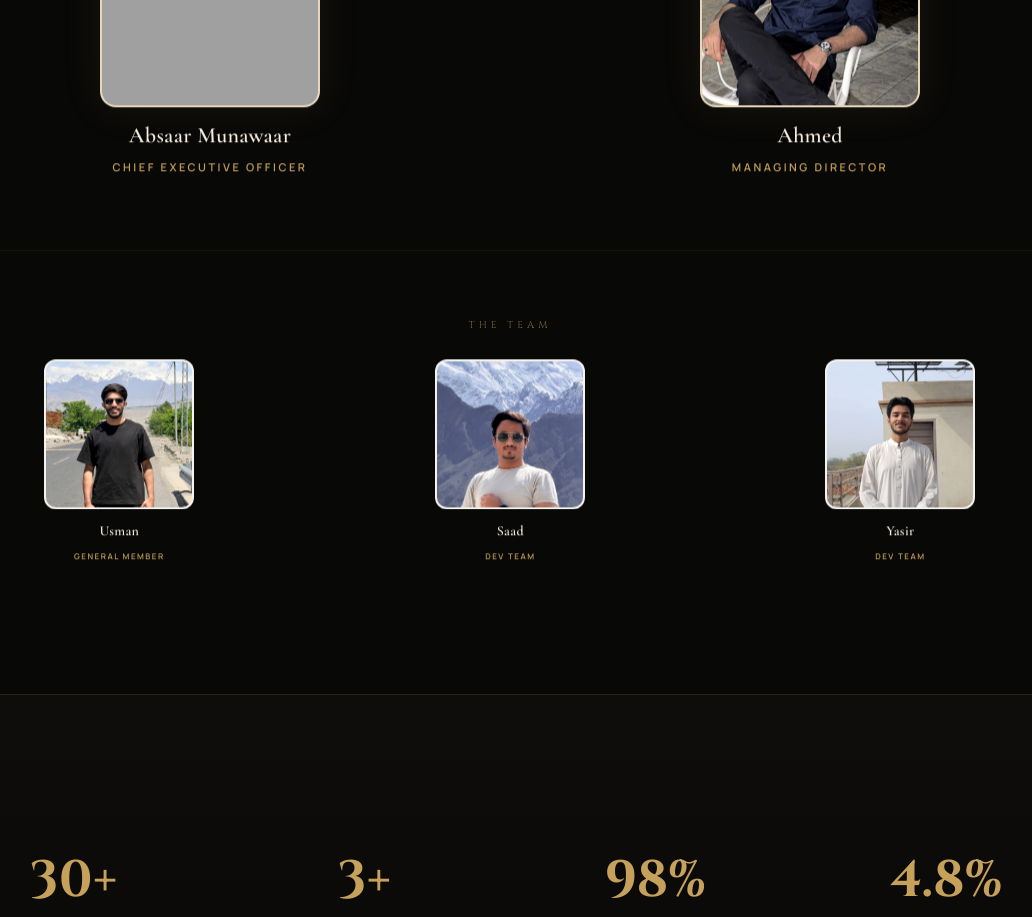
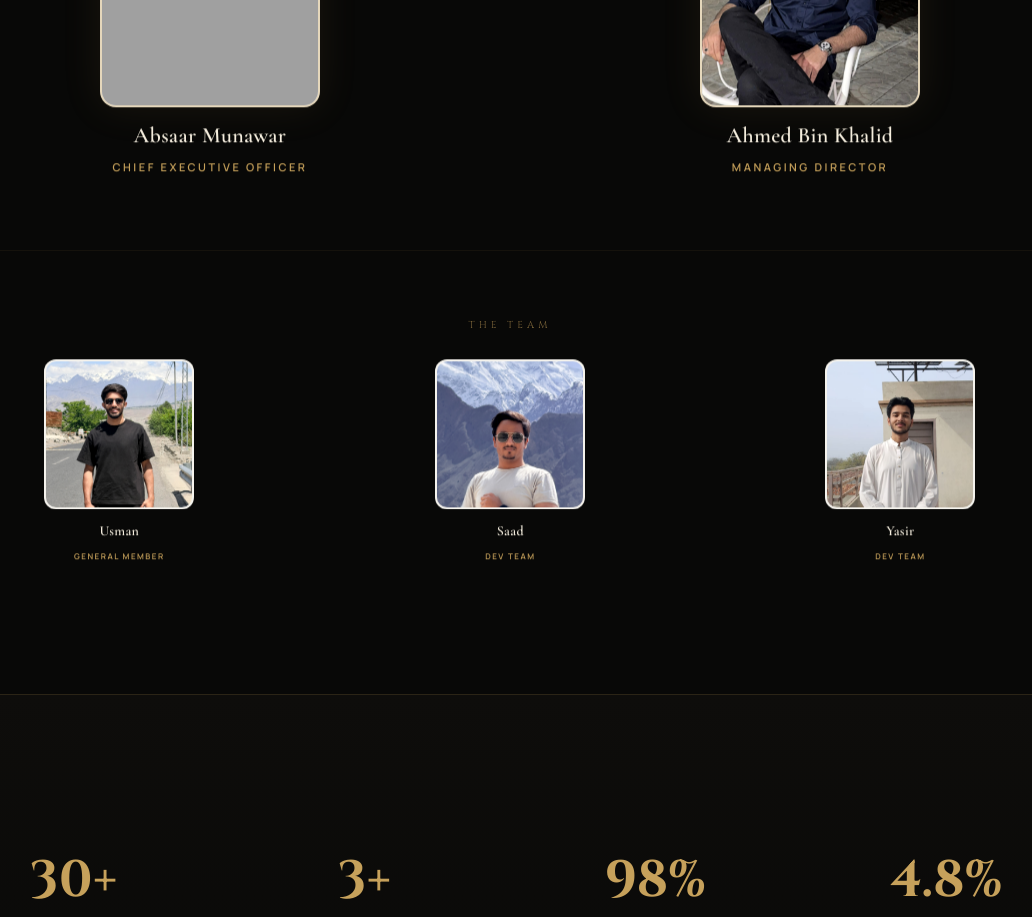
Before and after one commit to giggabrooks/Machresta, a plain HTML site: page about.html in a window 1280 px wide. Shown: the part 2580-3497 px from the top of the page, without its empty margins (130-1162 px from the left). Drawn offline with nearby package versions, Linux system fonts and the light colour scheme; grey boxes are pictures that could not be loaded.

Commit message:
Fix founder names: Absaar Munawar, Ahmed Bin Khalid
Generated with Codebuff 🤖
Co-Authored-By: Codebuff <noreply@codebuff.com>

```diff
--- a/about.html
+++ b/about.html
@@ -261,12 +261,12 @@ h3{font-family:var(--serif);font-weight:500;font-size:26px;line-height:1.15}
   <div class="abt-team-headline" data-stagger data-reveal="up">
     <div class="abt-member headline float3d">
       <div class="abt-member-img"><img src="assets/absi%20CEO.jpeg" alt="Absi" loading="lazy"></div>
-      <h3>Absaar Munawaar</h3>
+      <h3>Absaar Munawar</h3>
       <span>Chief Executive Officer</span>
     </div>
     <div class="abt-member headline float3d">
       <div class="abt-member-img"><img src="assets/sufi%20MD%20(1).jpeg" alt="Sufi" loading="lazy"></div>
-      <h3>Ahmed</h3>
+      <h3>Ahmed Bin Khalid</h3>
       <span>Managing Director</span>
     </div>
   </div>
```
